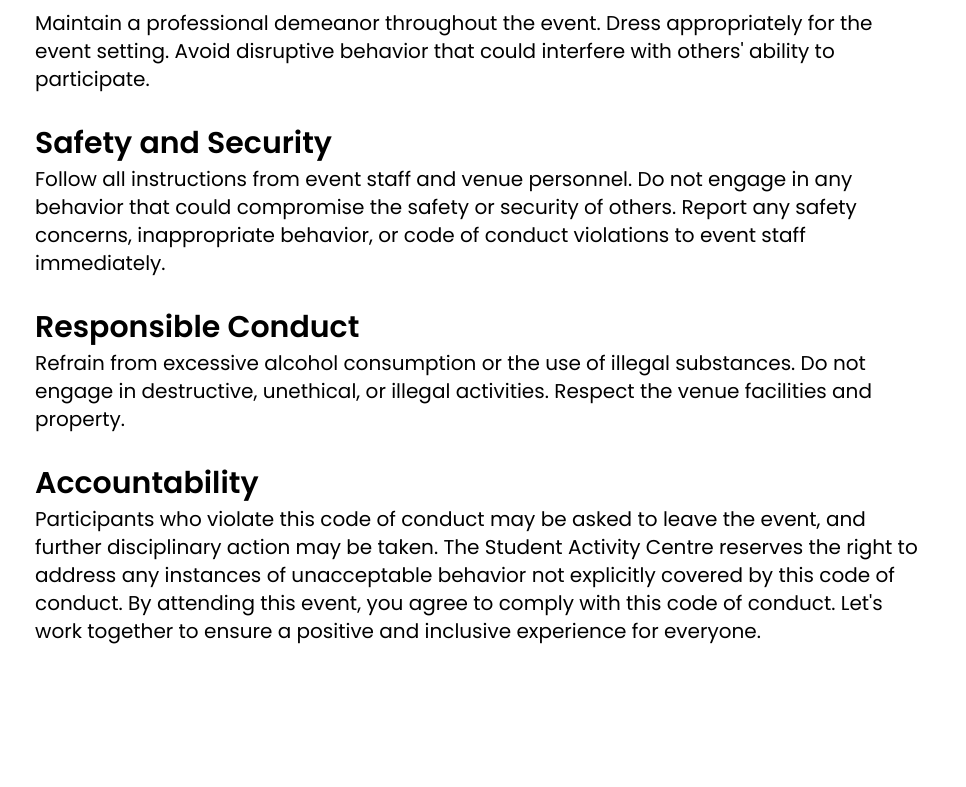
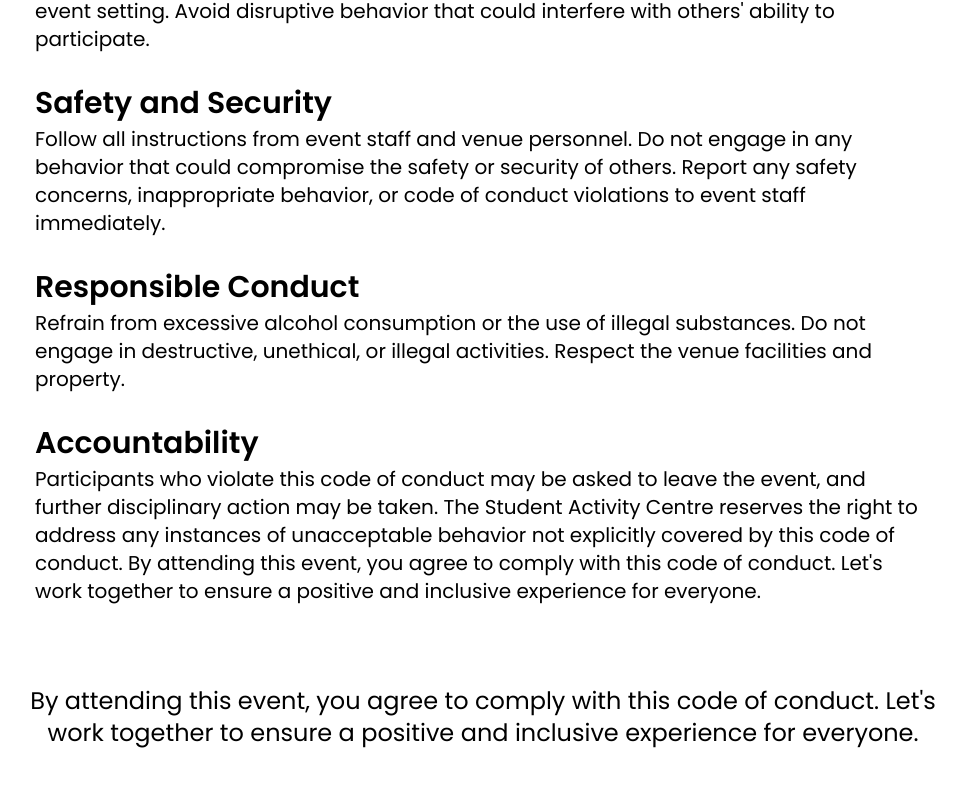
Before and after one commit to rajyavardhanbithale/sac, a Next.js app in the folder landing-page/: page /events/code-of-conduct in a window 1280 px wide. Shown: the part 755-1542 px from the top of the page, without its empty margins (157-1123 px from the left). Before the commit the page ends 1480 px from the top, so only its background shows below. Built offline with nearby package versions, Linux system fonts and the light colour scheme; what tailwindcss-animated would draw is missing.

Commit message:
code of conduct eslint fixed

```diff
--- a/landing-page/src/app/events/code-of-conduct/page.jsx
+++ b/landing-page/src/app/events/code-of-conduct/page.jsx
@@ -31,7 +31,7 @@ export default function COC() {
                     </div>
                 </div>
 
-                <div className="w-[70%] my-20 flex flex-col gap-8">
+                <div className="w-[70%] mt-10 flex flex-col gap-8">
                     <div className="flex flex-col gap-1">
                         <span className="text-3xl font-semibold">Respectful Behavior</span>
                         <span className="text-xl">Treat all participants with respect,
@@ -83,6 +83,16 @@ export default function COC() {
 
 
                 </div>
+
+                <div class="w-3/4  my-20 ">
+                    <div class="mx-auto flex flex-col  text-2xl text-center">
+
+                        <span>
+                        By attending this event, you agree to comply with this code of conduct. Let's work together to ensure a positive and inclusive experience for everyone.
+                        </span>
+                    </div>
+
+                </div>
             </div>
 
 
```
